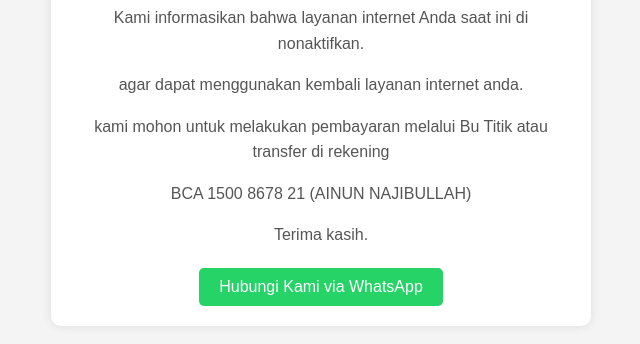
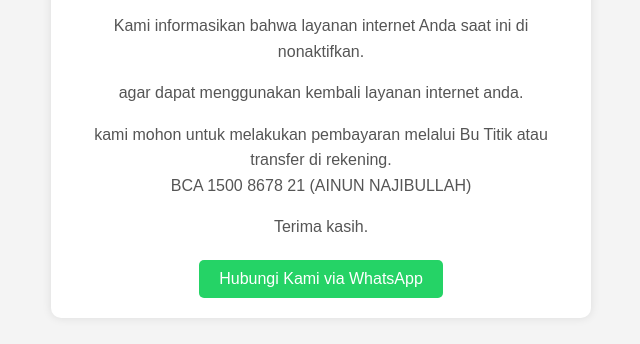
Before and after one commit to zulhel/web-isolir, a plain HTML site: page index.html in a window 1280 px wide. Shown: the part 434-778 px from the top of the page, without its empty margins (319-959 px from the left). Drawn offline with Linux system fonts and the light colour scheme.

Commit message:
Update index.html

```diff
--- a/index.html
+++ b/index.html
@@ -89,10 +89,8 @@
             agar dapat menggunakan kembali layanan internet anda.
         </p>
         <p>
-            kami mohon untuk melakukan pembayaran melalui Bu Titik atau transfer di rekening
-        </p>
-        <p>
-            BCA 1500 8678 21 (AINUN NAJIBULLAH)
+            kami mohon untuk melakukan pembayaran melalui Bu Titik atau transfer di rekening.
+            <br> BCA 1500 8678 21 (AINUN NAJIBULLAH)</br>
         </p>
 
         <p>
```
